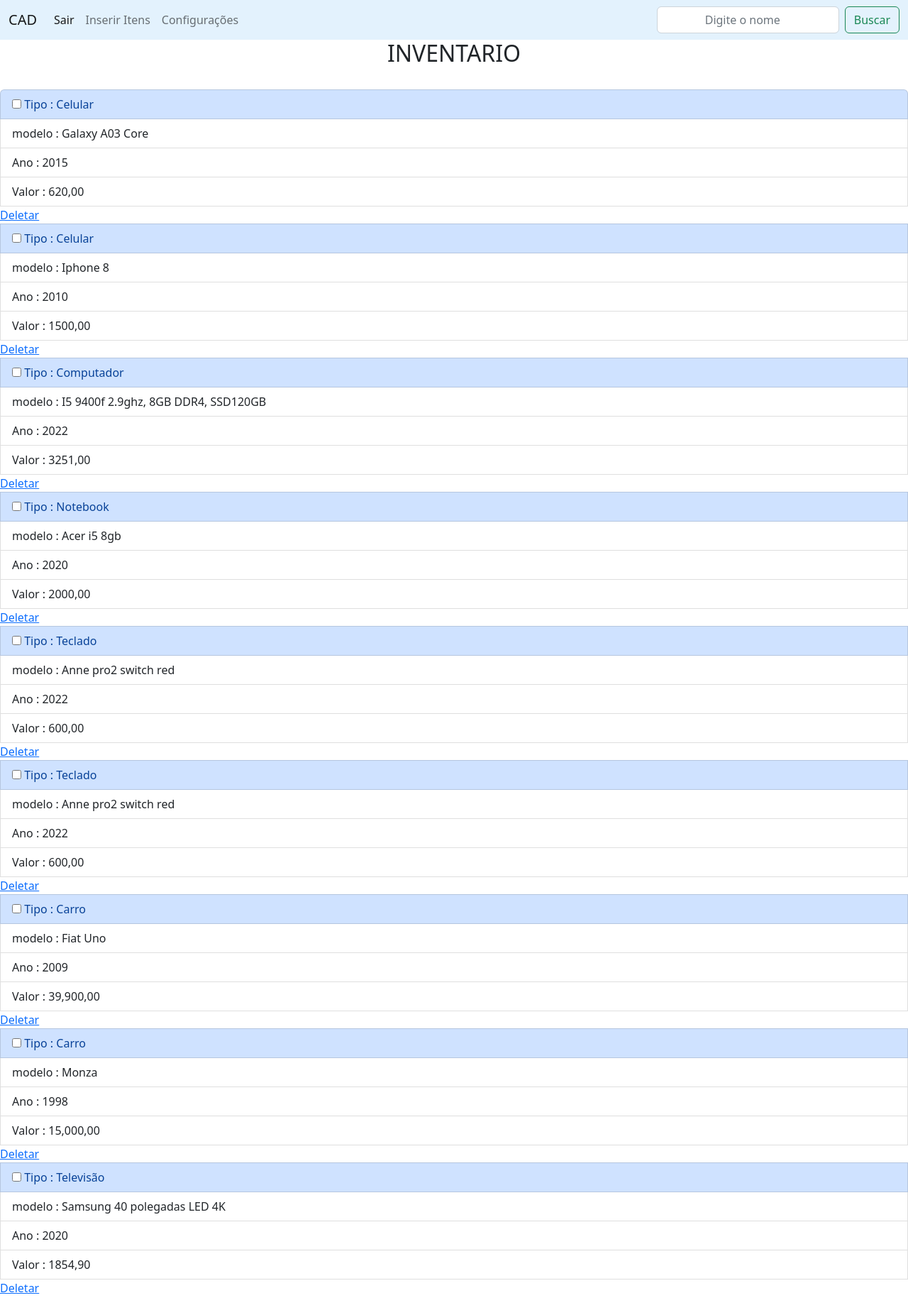
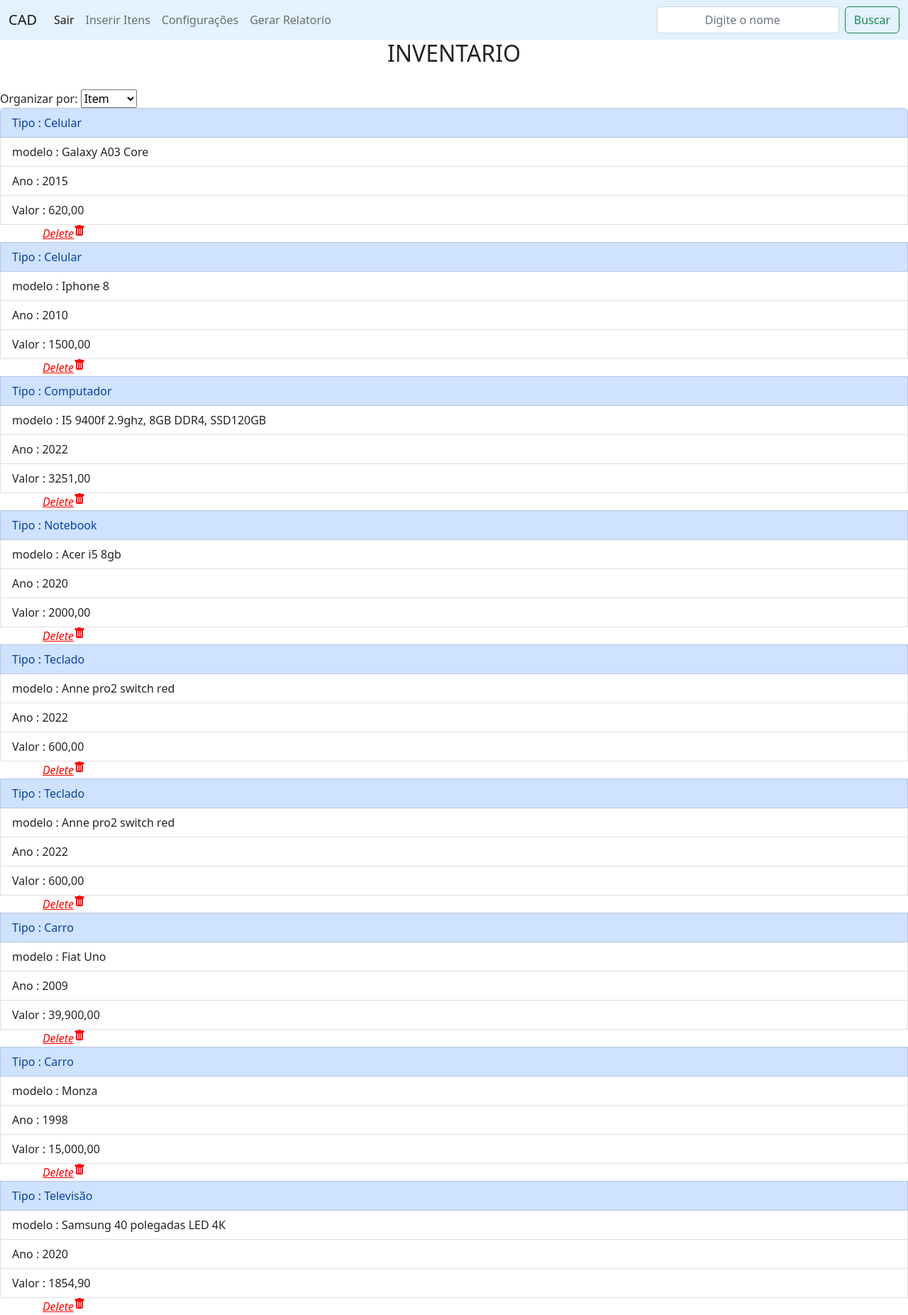
Before and after one commit to jauumgod/cadastro-pessoas-web, a Flask app: page /inventory in a window 1280 px wide. Shown: the whole page at 71% size. Before the commit the page ends 1823 px from the top, so only its background shows below. Run offline with Flask 3, Linux system fonts and the light colour scheme; data comes from the database, SQL or seed files in the repository; both versions use the stored data as it was after the commit.

Commit message:
add att day 2022

```diff
--- a/app.py
+++ b/app.py
@@ -2,7 +2,8 @@ from flask import Flask, url_for, render_template, redirect, request, flash
 from flask_sqlalchemy import SQLAlchemy
 from flask_login import login_manager, login_required, LoginManager, login_user, logout_user
 from werkzeug.security import check_password_hash, generate_password_hash
-
+import csv
+import xlsxwriter
 
 app = Flask(__name__)
 app.config['SECRET_KEY']="uzumymw"
@@ -107,9 +108,8 @@ def cadastro():
         itens.data = request.form["data"]
         db.session.add(itens)
         db.session.commit()
-        if db.session.commit==True:
-            flash("Item cadastrado com sucesso!")
-            return redirect(url_for("cadastro"))
+        return redirect(url_for("cadastro"))
+        flash("Item cadastrado com sucesso!")
     return render_template("cadastro.html")
 
 
@@ -136,7 +136,6 @@ def delete_users(id):
     db.session.commit()
     return redirect("/settings")
 
-
 @app.route("/settings", methods=["GET", "POST"])
 def settings():
     usuarios = User.query.all()
@@ -149,5 +148,36 @@ def logout():
     logout_user()
     return redirect(url_for("login"))
 
+@app.route("/alterar_senha", methods=['GET', 'POST'])
+def alterar_senha(id):
+    if request.method=='POST':
+        senha_antiga = request.form['senha_antiga']
+        nova_senha = request.form['nova_senha']
+
+        usuario = User.query.filter_by(id=id).first()
+        db.session.add(usuario)
+        db.session.commit()
+        redirect("/settings")
+
+@app.route("/inventory/gerar_csv", methods=["GET", "POST"])
+def relatorio():
+    from_db = []
+    relatorio = Inventario.query.all()
+    dados = 0
+    for lista in relatorio:
+        from_db.append(lista)
+    print(from_db)
+
+"""
+    for item in content:
+
+        worksheet.write(row,column,item)
+
+        row+=1
+
+    workbook.close()
+
+    return redirect("/inventory")
+"""
 if __name__=="__main__":
     app.run(debug=True)
--- a/graphics.py
+++ b/graphics.py
@@ -33,7 +33,7 @@ app.layout = html.Div(
 
 def update_graph_scatter(n):
     X.append(X[-1]+1)
-    Y.append(Y[-1]+Y[-1] * random.uniform(-0.1,0.1))
+    Y.append(Y[-1]+Y[-1] * random.uniform(-1,1))
 
     data = plotly.graph_objs.Scatter(
             x=list(X),
--- a/static/style.css
+++ b/static/style.css
@@ -32,3 +32,14 @@ form.form-login{
     color: rgb(2, 2, 2);
     text-align: center;
 }
+a.end_list{
+    text-align: center;
+    display: flex;
+    justify-content: flex-end;
+    color: red;
+    width: 120px;
+}
+i.icon{
+    display: flex;
+    justify-content: flex-end;
+}
--- a/templates/list_cadastros.html
+++ b/templates/list_cadastros.html
@@ -26,6 +26,9 @@
                 <li class="nav-item">
                     <a class="nav-link" href="{{url_for('settings')}}">Configurações</a>
                 </li>
+                <li class="nav-item">
+                    <a class="nav-link" href="{{url_for('relatorio')}}">Gerar Relatorio</a>
+                </li>
             </ul>
             <form class="d-flex" role="search">
               <input class="form-control me-2" type="search" placeholder="Digite o nome" aria-label="Search">
@@ -38,13 +41,24 @@
     <div>
         <h2>INVENTARIO</h2><br>
 
+        Organizar por: <select name="select">
+            <option value="item" type="submit"  >Item</option>
+            <option value="modelo" type="submit">Modelo</option>
+            <option value="ano" type="submit"   >Ano</option>
+            <option value="valor" type="submit" >Valor</option>
+            <option value="qtd" type="submit"   >Qtd</option>
+        </select><br>
         <ul class="list-group">
             {% for item in itens %}
-                <li class="list-group-item list-group-item-primary" aria-current="true"><input type="checkbox" name="pessoa_name"> Tipo : {{item.item}}</li>
+                <li class="list-group-item list-group-item-primary" aria-current="true"> Tipo : {{item.item}}</li>
                 <li class="list-group-item "> modelo : {{item.modelo}}</li>
                 <li class="list-group-item"> Ano : {{item.ano}}</li>
                 <li class="list-group-item"> Valor : {{item.valor}}</li>
-                <li><a href="{{url_for('delete_inventario', id=item.id)}}">Deletar</a></li>
+                <li><a href="{{url_for('delete_inventario', id=item.id)}}" class="end_list"><i class="icon">Delete
+                    <svg xmlns="http://www.w3.org/2000/svg" width="16" height="16" fill="currentColor" class="bi bi-trash-fill" viewBox="0 0 16 16">
+                        <path d="M2.5 1a1 1 0 0 0-1 1v1a1 1 0 0 0 1 1H3v9a2 2 0 0 0 2 2h6a2 2 0 0 0 2-2V4h.5a1 1 0 0 0 1-1V2a1 1 0 0 0-1-1H10a1 1 0 0 0-1-1H7a1 1 0 0 0-1 1H2.5zm3 4a.5.5 0 0 1 .5.5v7a.5.5 0 0 1-1 0v-7a.5.5 0 0 1 .5-.5zM8 5a.5.5 0 0 1 .5.5v7a.5.5 0 0 1-1 0v-7A.5.5 0 0 1 8 5zm3 .5v7a.5.5 0 0 1-1 0v-7a.5.5 0 0 1 1 0z"/>
+                    </svg>
+                </i></a></li>
 
             {% endfor %}
         </ul>
--- a/templates/register.html
+++ b/templates/register.html
@@ -45,7 +45,7 @@
 
         {% with messages = get_flashed_messages() %}
             {% if messages %}
-                <div class="alert-message block-message error">
+                <div class="alert-message block-message error"style="width: 20%; text-align:center;">
                     <ul class=flashes>
                     {% for message in messages %}
                         <li>{{ message }}</li>
```
Also changed, not shown: templates/cadastro.html (+7 -11 lines), venv-cadastro-pessoa/Scripts/vba_extract.py (added, +63 -0 lines), instance/app.db, static/trash-fill.svg (added).
